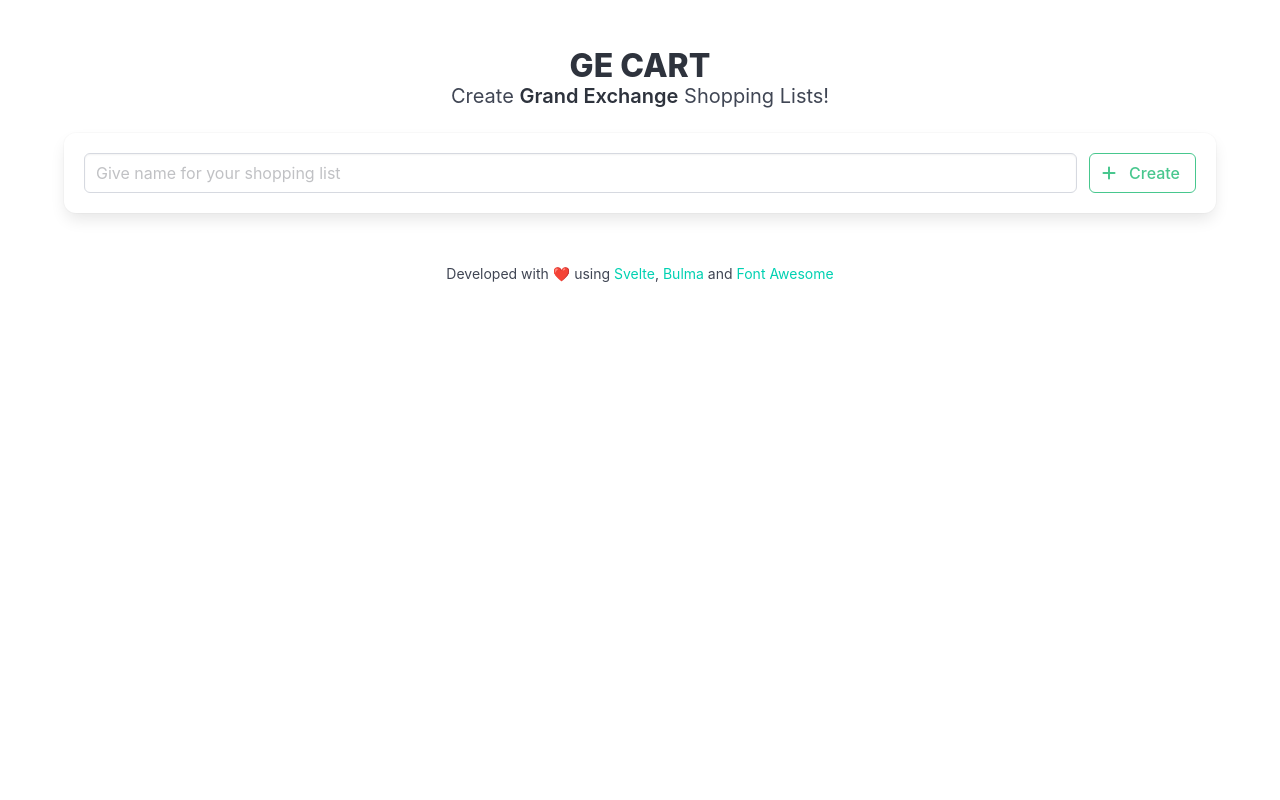
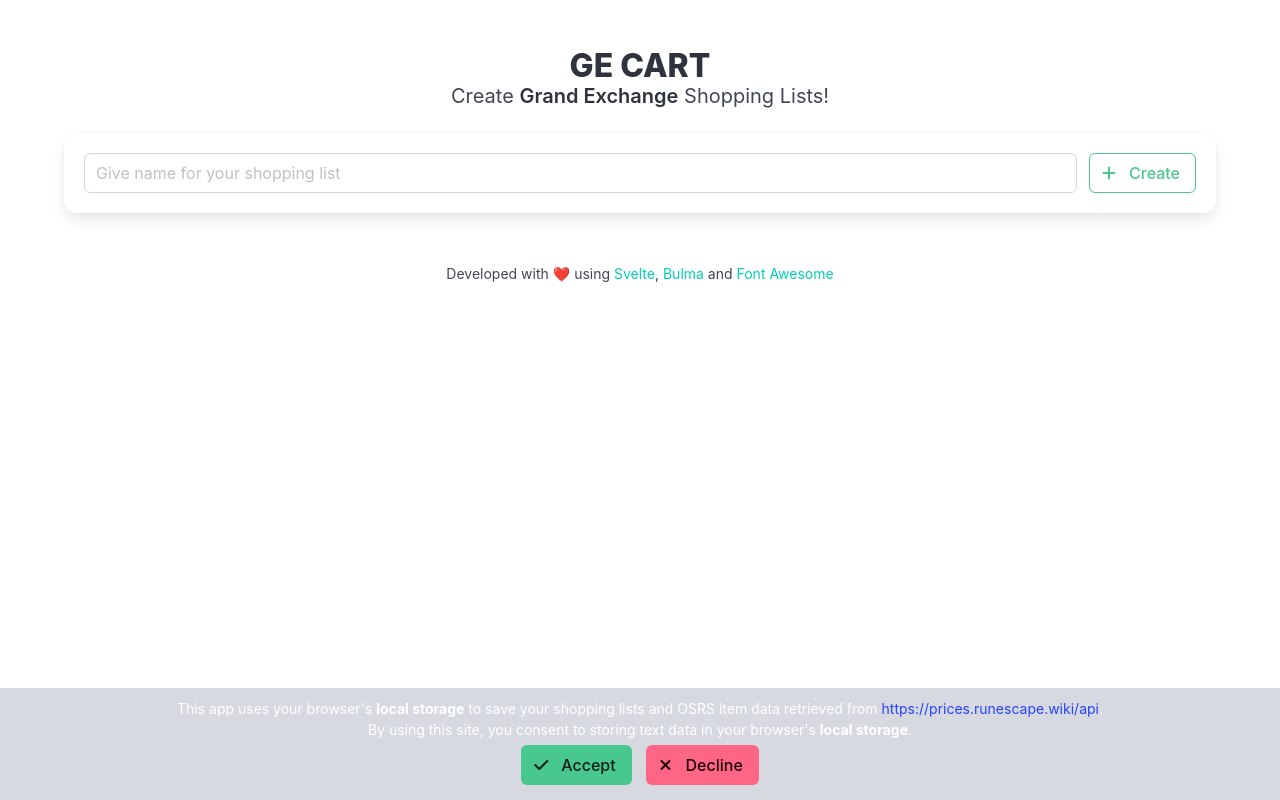
Before and after one commit to JokkeeZ/ge-cart, a SvelteKit app: page / in a window 1280 px wide. Built offline with nearby package versions, Linux system fonts and the light colour scheme.

Commit message:
Local Storage use notice

```diff
--- a/src/lib/DataHandler.js
+++ b/src/lib/DataHandler.js
@@ -54,8 +54,10 @@ async function getData(key, url) {
 	})
 	.then(result => result.json())
 	.then(result => {
-		localStorage.setItem(key, JSON.stringify(result));
-		localStorage.setItem(key + '_expiry', currentTime);
+		if (localStorage.getItem('accepted_usage')) {
+			localStorage.setItem(key, JSON.stringify(result));
+			localStorage.setItem(key + '_expiry', currentTime);
+		}
 	});
 
 	return JSON.parse(localStorage.getItem(key));
--- /dev/null
+++ b/src/lib/LocalStorageNotice.svelte
@@ -0,0 +1,79 @@
+<script>
+	import { onMount } from "svelte";
+
+	let noticeVisible = false;
+
+	onMount(() => {
+		if (!localStorage.getItem('accepted_usage')) {
+			noticeVisible = true;
+		}
+	});
+
+	function acceptLocalStorageUsage() {
+		localStorage.setItem('accepted_usage', 'true');
+		noticeVisible = false;
+	}
+
+	function declineLocalStorageUsage() {
+		noticeVisible = false;
+	}
+</script>
+
+{#if noticeVisible}
+	<div class="notice">
+		<p>
+			This app uses your browser's <b>local storage</b> to save your shopping
+			lists and OSRS item data retrieved from <a
+				href="https://prices.runescape.wiki/api"
+				target="_blank"
+				rel="noopener noreferrer">https://prices.runescape.wiki/api</a
+			>.
+			<br />
+			By using this site, you consent to storing text data in your browser's
+			<b>local storage</b>.
+		</p>
+
+		<button
+			aria-label="Accept"
+			class="button is-success"
+			onclick={acceptLocalStorageUsage}
+		>
+			<span class="icon-text">
+				<span class="icon">
+					<i class="fas fa-check"></i>
+				</span>
+				<span>Accept</span>
+			</span>
+		</button>
+		<button
+			aria-label="Decline"
+			class="button is-danger"
+			onclick={declineLocalStorageUsage}
+		>
+			<span class="icon-text">
+				<span class="icon">
+					<i class="fas fa-xmark"></i>
+				</span>
+				<span>Decline</span>
+			</span>
+		</button>
+	</div>
+{/if}
+
+<style>
+	.notice {
+		position: fixed;
+		bottom: 0;
+		left: 0;
+		width: 100%;
+		color: white;
+		background-color: var(--bulma-border);
+		text-align: center;
+		padding: 10px;
+		font-size: 14px;
+	}
+
+	.notice button {
+		margin: 5px;
+	}
+</style>
--- a/src/lib/ShoppingList.js
+++ b/src/lib/ShoppingList.js
@@ -55,7 +55,7 @@ export function getAllLists() {
  * @returns {boolean}
  */
 export function createShoppingList(name) {
-	if (shoppingListExists(name)) {
+	if (shoppingListExists(name) || localStorage.getItem('accepted_usage')) {
 		return false;
 	}
 
@@ -101,7 +101,7 @@ export function addItemToList(name, items, item) {
  * @param {ShoppingListItem[]} items
  */
 export function updateItems(name, items) {
-	if (!shoppingListExists(name)) {
+	if (!shoppingListExists(name) || localStorage.getItem('accepted_usage')) {
 		return false;
 	}
 
--- a/src/routes/+page.svelte
+++ b/src/routes/+page.svelte
@@ -3,6 +3,7 @@
 	import { base } from '$app/paths';
 	import { createShoppingList, getAllLists, shoppingListExists } from '$lib/ShoppingList';
 	import Header from '$lib/Header.svelte';
+	import LocalStorageNotice from '$lib/LocalStorageNotice.svelte';
 
 	let listName = '';
 	let warningText = null;
@@ -33,6 +34,10 @@
 	}
 
 	function createList() {
+		if (!localStorage.getItem('accepted_usage')) {
+			return;
+		}
+
 		if (!isValidListName) {
 			btnClass = 'is-danger';
 			return;
@@ -149,3 +154,5 @@
 	</div>
 </section>
 {/if}
+
+<LocalStorageNotice />
--- a/src/routes/list/+page.svelte
+++ b/src/routes/list/+page.svelte
@@ -16,6 +16,7 @@
 		createShoppingList,
 	} from "$lib/ShoppingList";
 	import Header from "$lib/Header.svelte";
+	import LocalStorageNotice from '$lib/LocalStorageNotice.svelte';
 
 	let selectedItem, priceText, linkCreated, linkText;
 	const listName = $page.url.searchParams.get('name');
@@ -255,3 +256,5 @@
 		appearance: textfield;
 	}
 </style>
+
+<LocalStorageNotice />
```
